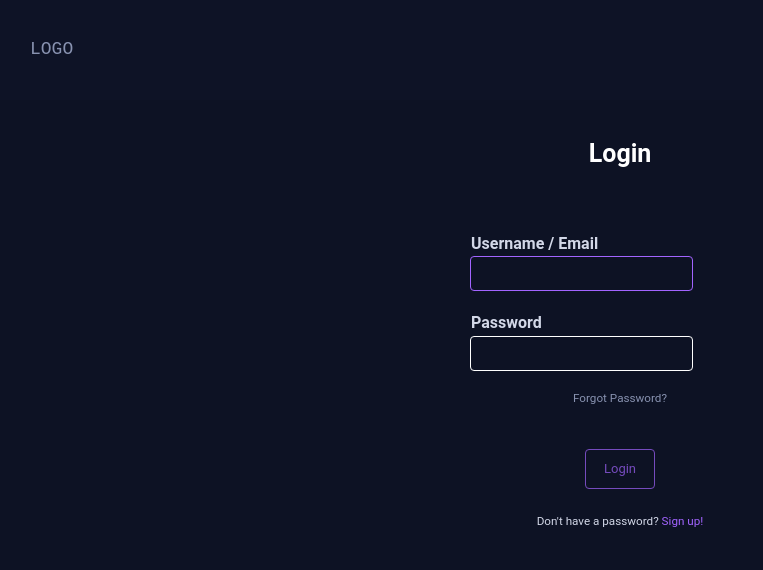
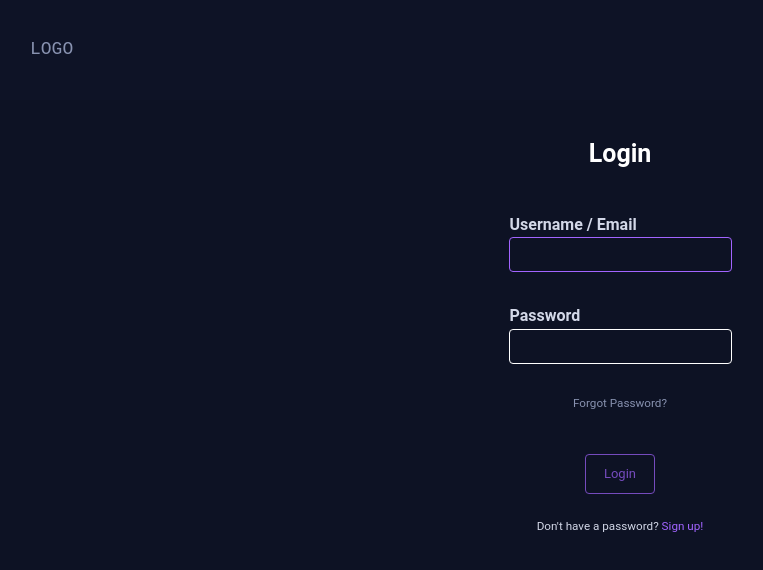
Before and after one commit to JosephBerm/client, a Next.js app: page /login in a window 1280 px wide. Shown: the top 570 px of the page, without its empty margins (20-783 px from the left). Built offline with nearby package versions, Linux system fonts and the light colour scheme.

Commit message:
quick fix to the login page

```diff
--- a/src/styles/login.css
+++ b/src/styles/login.css
@@ -25,6 +25,11 @@
 	padding: 10% 0;
 	min-width: 200px;
 	max-width: 300px;
+	display: flex;
+	flex-direction: column;
+	align-items: center;
+	justify-content: center;
+	gap: 4vh;
 }
 .Signup form {
 	min-width: 250px;
```
